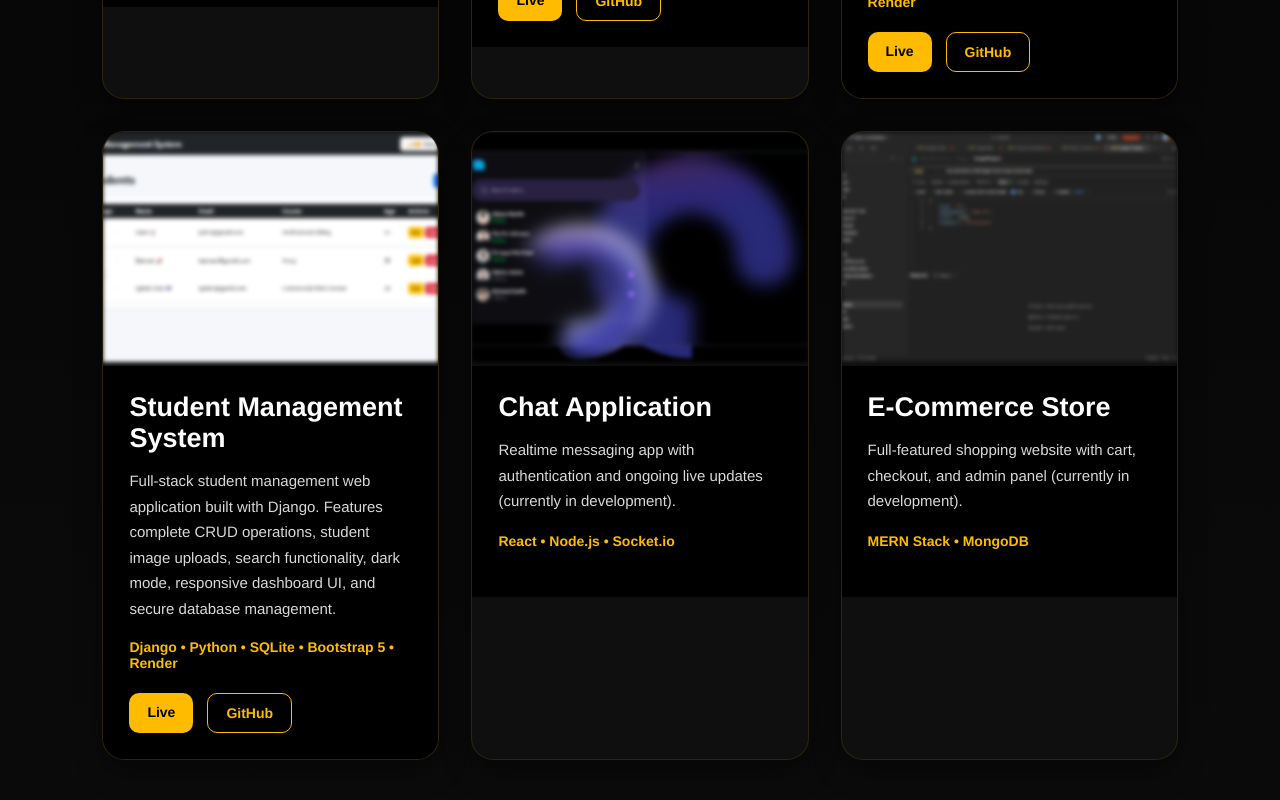
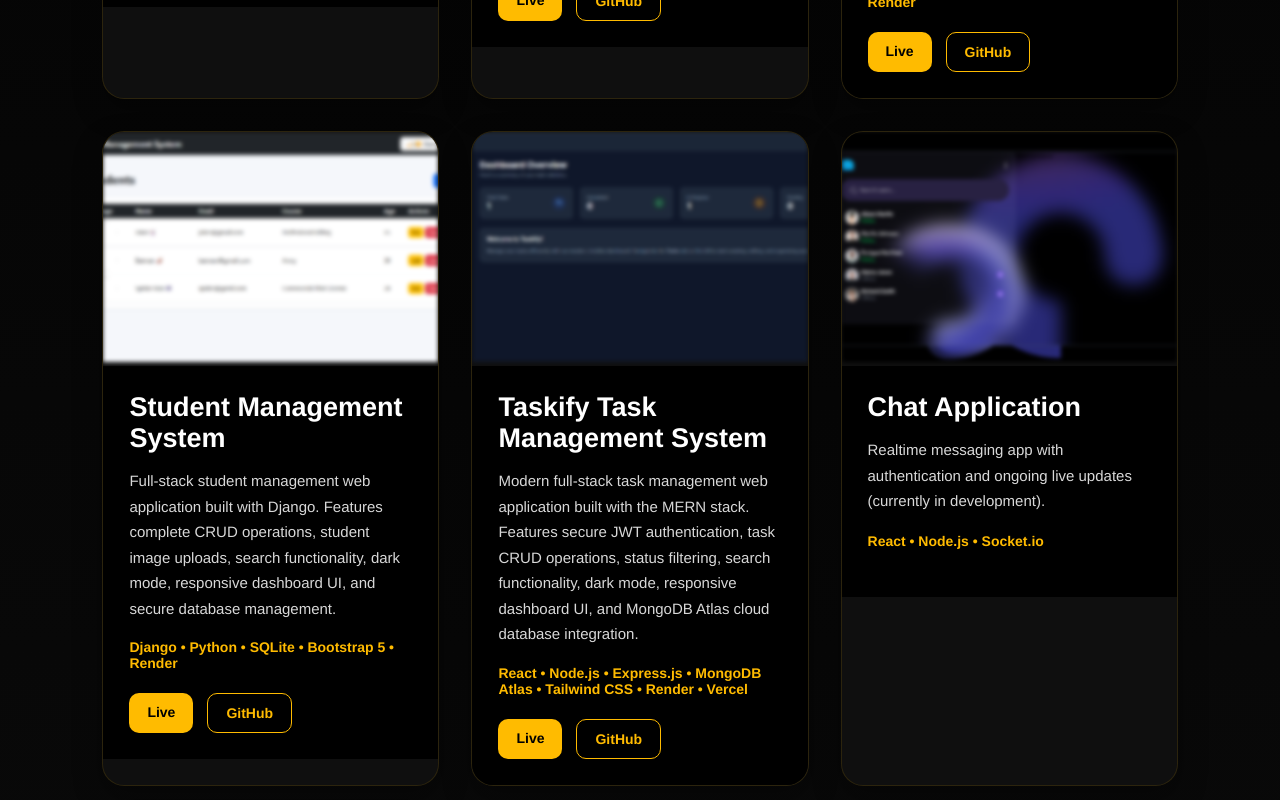
Before and after one commit to Kamalrajkamalraj960/portfolio, a Next.js app: page /project in a window 1280 px wide. Shown: the part 1420-2220 px from the top of the page. Built offline with nearby package versions, Linux system fonts and the light colour scheme.

Commit message:
9th projected added

```diff
--- a/src/components/About/About.jsx
+++ b/src/components/About/About.jsx
@@ -64,7 +64,7 @@ export default function About() {
 
                 {/* STATS RINGS */}
                 <div className={styles.statsGrid}>
-                    <RingStat label="Projects" value={8} percent={75} />
+                    <RingStat label="Projects" value={9} percent={75} />
                     <RingStat label="Technologies" value={7} percent={85} />
                 </div>
 
--- a/src/components/Project/Project.jsx
+++ b/src/components/Project/Project.jsx
@@ -59,6 +59,14 @@ const projectData = [
         github: "https://github.com/Kamalrajkamalraj960/student_management_system",
     },
     {
+        title: "Taskify Task Management System",
+        desc: "Modern full-stack task management web application built with the MERN stack. Features secure JWT authentication, task CRUD operations, status filtering, search functionality, dark mode, responsive dashboard UI, and MongoDB Atlas cloud database integration.",
+        tech: "React • Node.js • Express.js • MongoDB Atlas • Tailwind CSS • Render • Vercel",
+        image: "/projects/taskify.png",
+        live: "https://taskify-machine-testing-from-vossia.vercel.app/",
+        github: "https://github.com/Kamalrajkamalraj960/Machine-testing-from-vossial-seed",
+    },
+    {
         title: "Chat Application",
         desc: "Realtime messaging app with authentication and ongoing live updates (currently in development).",
         tech: "React • Node.js • Socket.io",
```
Also changed, not shown: public/projects/taskify.png (added).
